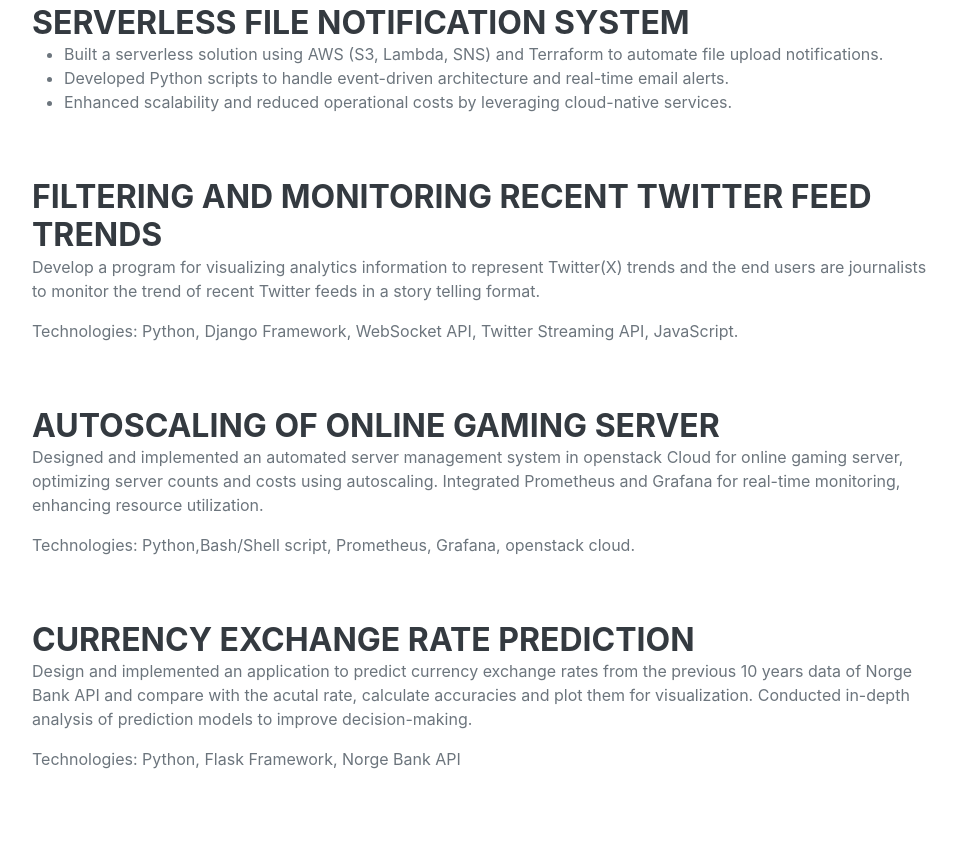
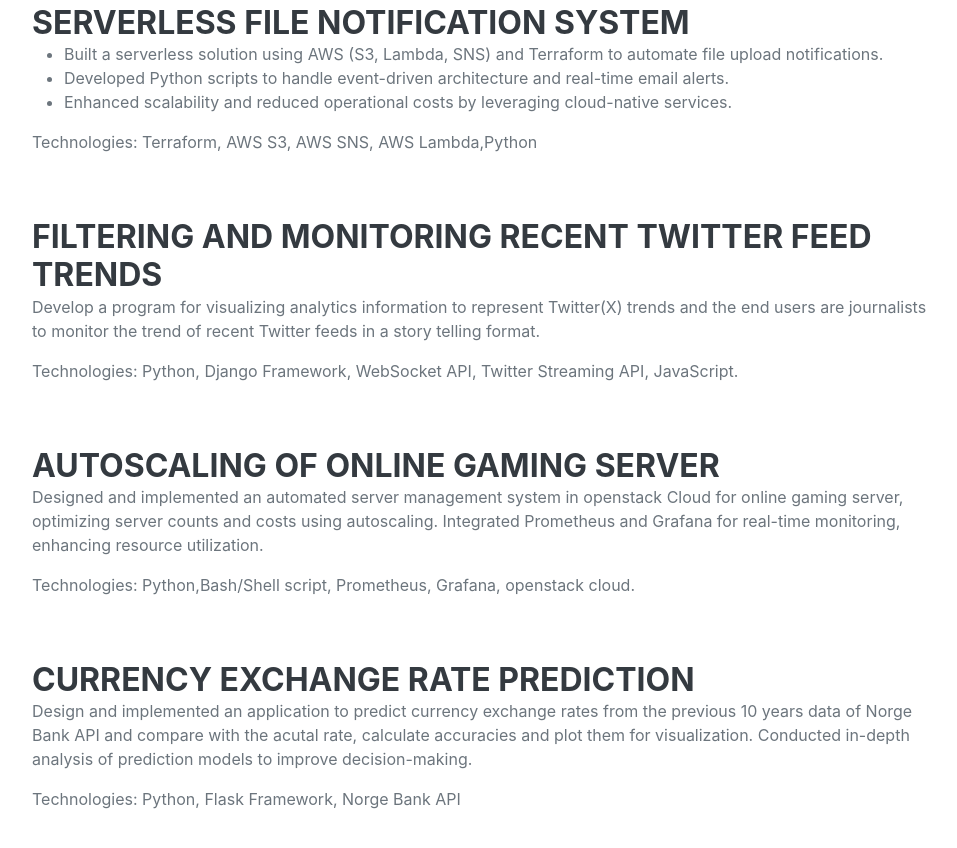
Before and after one commit to sharmina-lina/web, a plain HTML site: page index.html in a window 1280 px wide. Shown: the part 2500-3348 px from the top of the page, without its empty margins (288-1245 px from the left). Drawn offline with nearby package versions, Linux system fonts and the light colour scheme; a web font is replaced by a local one.

Commit message:
add project

```diff
--- a/index.html
+++ b/index.html
@@ -120,6 +120,7 @@
                                 <li>Developed Python scripts to handle event-driven architecture and real-time email alerts.</li>
                                 <li>Enhanced scalability and reduced operational costs by leveraging cloud-native services.</li>
                             </ul>
+                            <p>Technologies: Terraform, AWS S3, AWS SNS, AWS Lambda,Python</p>
 
                         </div>
 
```
